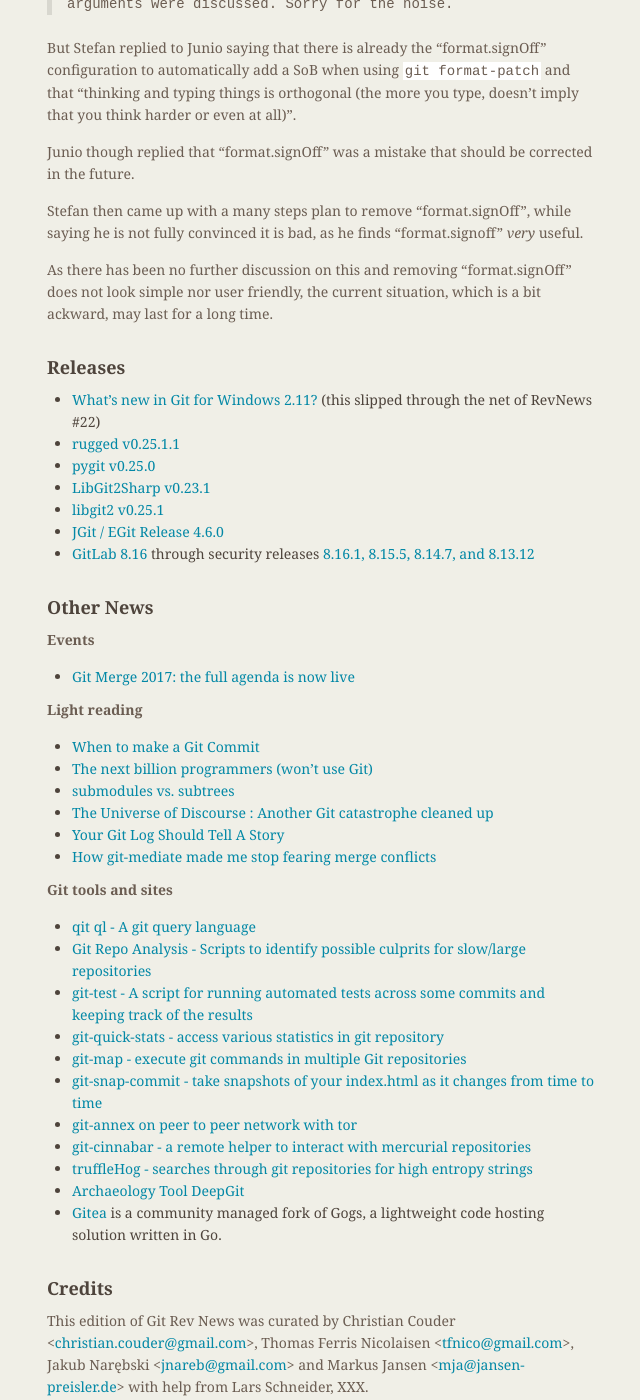
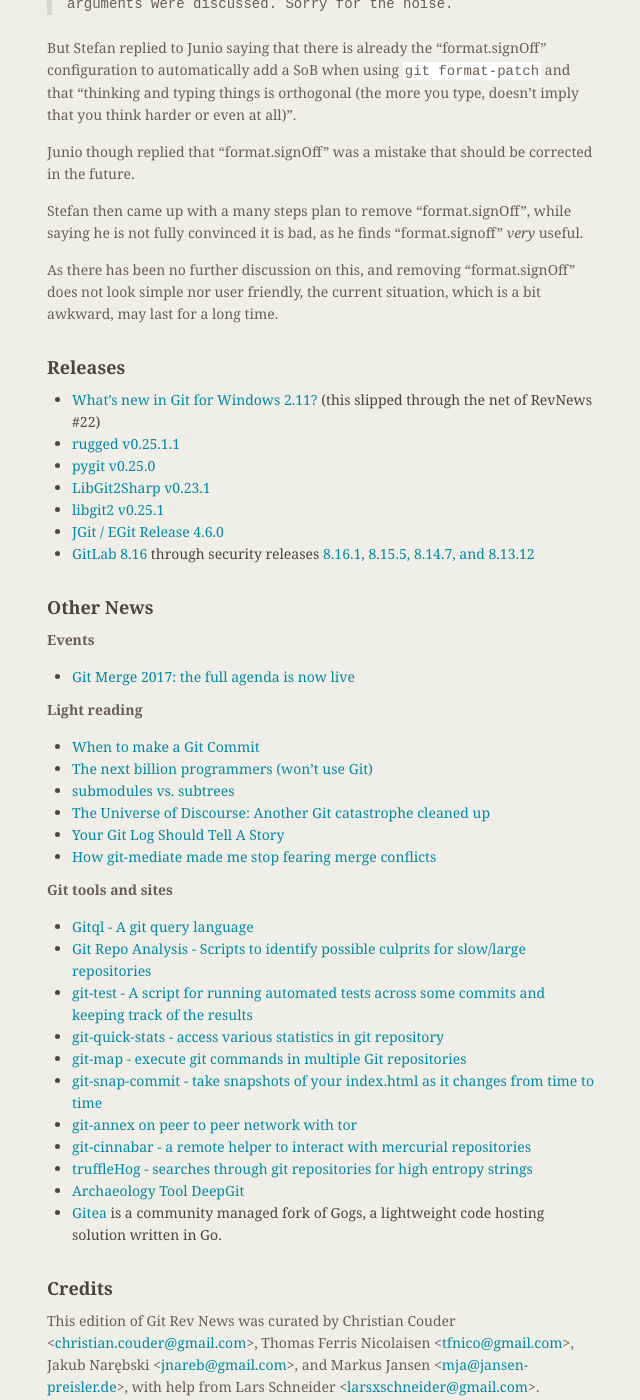
Before and after one commit to git/git.github.io, a Jekyll site: the page built from rev_news/drafts/edition-23.md, in a window 1280 px wide and 1400 px high, scrolled down 2059 px. Shown: the whole window, without its empty margins (487-1127 px from the left). Built offline with Jekyll 4.4.1, drawn with Linux system fonts in a browser that asks for light colours; some of the changed text lies outside the part shown.

Commit message:
Fixed a few tiny typos.

```diff
--- a/rev_news/drafts/edition-23.md
+++ b/rev_news/drafts/edition-23.md
@@ -57,7 +57,7 @@
 [patch to remove git-convert-objects from the 'contrib' directory](https://public-inbox.org/git/20161228180205.29213-1-sbeller@google.com/).
 This other tool "originally named git-convert-cache, was used in early
 2005 to convert to a new repository format, e.g. adding an author
-date."
+date".
 
 Philip Oakley also recently sent a small
 [patch series to update the git-gui and gitk documentation](https://public-inbox.org/git/20170112213240.7972-1-philipoakley@iee.org/)
@@ -127,9 +127,9 @@
 while saying he is not fully convinced it is bad, as he finds
 "format.signoff" *very* useful.
 
-As there has been no further discussion on this and removing
+As there has been no further discussion on this, and removing
 "format.signOff" does not look simple nor user friendly, the current
-situation, which is a bit ackward, may last for a long time.
+situation, which is a bit awkward, may last for a long time.
 
 <!--- ### Support -->
 
@@ -141,7 +141,7 @@
 * [LibGit2Sharp v0.23.1](https://github.com/libgit2/libgit2sharp/releases/tag/v0.23.1)
 * [libgit2 v0.25.1](https://github.com/libgit2/libgit2/releases/tag/v0.25.1)
 * [JGit / EGit Release 4.6.0](http://dev.eclipse.org/mhonarc/lists/jgit-dev/msg03245.html)
-* [GitLab 8.16 ](https://about.gitlab.com/2017/01/22/gitlab-8-16-released/) through security releases [8.16.1, 8.15.5, 8.14.7, and 8.13.12](https://about.gitlab.com/2017/01/23/gitlab-8-dot-16-dot-1-security-release/)
+* [GitLab 8.16](https://about.gitlab.com/2017/01/22/gitlab-8-16-released/) through security releases [8.16.1, 8.15.5, 8.14.7, and 8.13.12](https://about.gitlab.com/2017/01/23/gitlab-8-dot-16-dot-1-security-release/)
 
 ## Other News
 
@@ -154,13 +154,13 @@
 * [When to make a Git Commit](https://dev.to/gonedark/when-to-make-a-git-commit)
 * [The next billion programmers (won’t use Git)](https://medium.com/@gerstenzang/the-next-billion-programmers-wont-use-git-5e8b0ea57886#.xg5ptwuoe)
 * [submodules vs. subtrees](https://andrey.nering.com.br/2016/git-submodules-vs-subtrees/)
-* [The Universe of Discourse : Another Git catastrophe cleaned up](http://blog.plover.com/prog/git-tastrophe.html)
+* [The Universe of Discourse: Another Git catastrophe cleaned up](http://blog.plover.com/prog/git-tastrophe.html)
 * [Your Git Log Should Tell A Story](http://www.mokacoding.com/blog/your-git-log-should-tell-a-story/)
 * [How git-mediate made me stop fearing merge conflicts](https://medium.com/@yairchu/how-git-mediate-made-me-stop-fearing-merge-conflicts-and-start-treating-them-like-an-easy-game-of-a2c71b919984#.b52n3ysjw)
 
 __Git tools and sites__
 
- * [qit ql - A git query language](https://github.com/cloudson/gitql)
+ * [Gitql - A git query language](https://github.com/cloudson/gitql)
  * [Git Repo Analysis - Scripts to identify possible culprits for slow/large repositories](https://github.com/larsxschneider/git-repo-analysis)
  * [git-test - A script for running automated tests across some commits and keeping track of the results](http://public-inbox.org/git/1341c01a-aca7-699c-c53a-28d048614bfe@alum.mit.edu/)
 * [git-quick-stats - access various statistics in git repository](https://github.com/arzzen/git-quick-stats/)
@@ -177,6 +177,6 @@
 This edition of Git Rev News was curated by
 Christian Couder &lt;<christian.couder@gmail.com>&gt;,
 Thomas Ferris Nicolaisen &lt;<tfnico@gmail.com>&gt;,
-Jakub Narębski &lt;<jnareb@gmail.com>&gt; and
-Markus Jansen &lt;<mja@jansen-preisler.de>&gt;
-with help from Lars Schneider, XXX.
+Jakub Narębski &lt;<jnareb@gmail.com>&gt;, and
+Markus Jansen &lt;<mja@jansen-preisler.de>&gt;,
+with help from Lars Schneider &lt;<larsxschneider@gmail.com>&gt;.
```
Also changed, not shown: other parts of rev_news/drafts/edition-23.md (+1 -1 lines).
